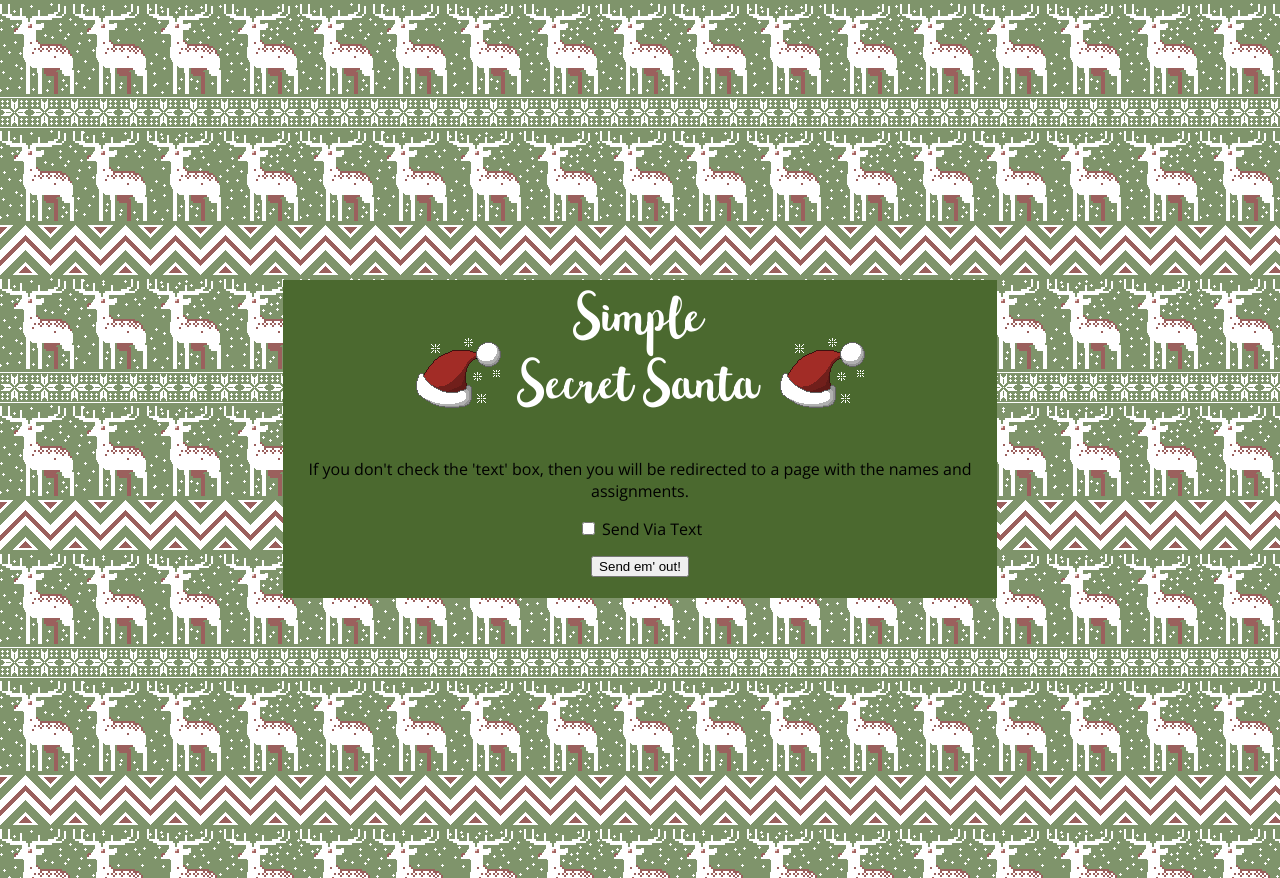
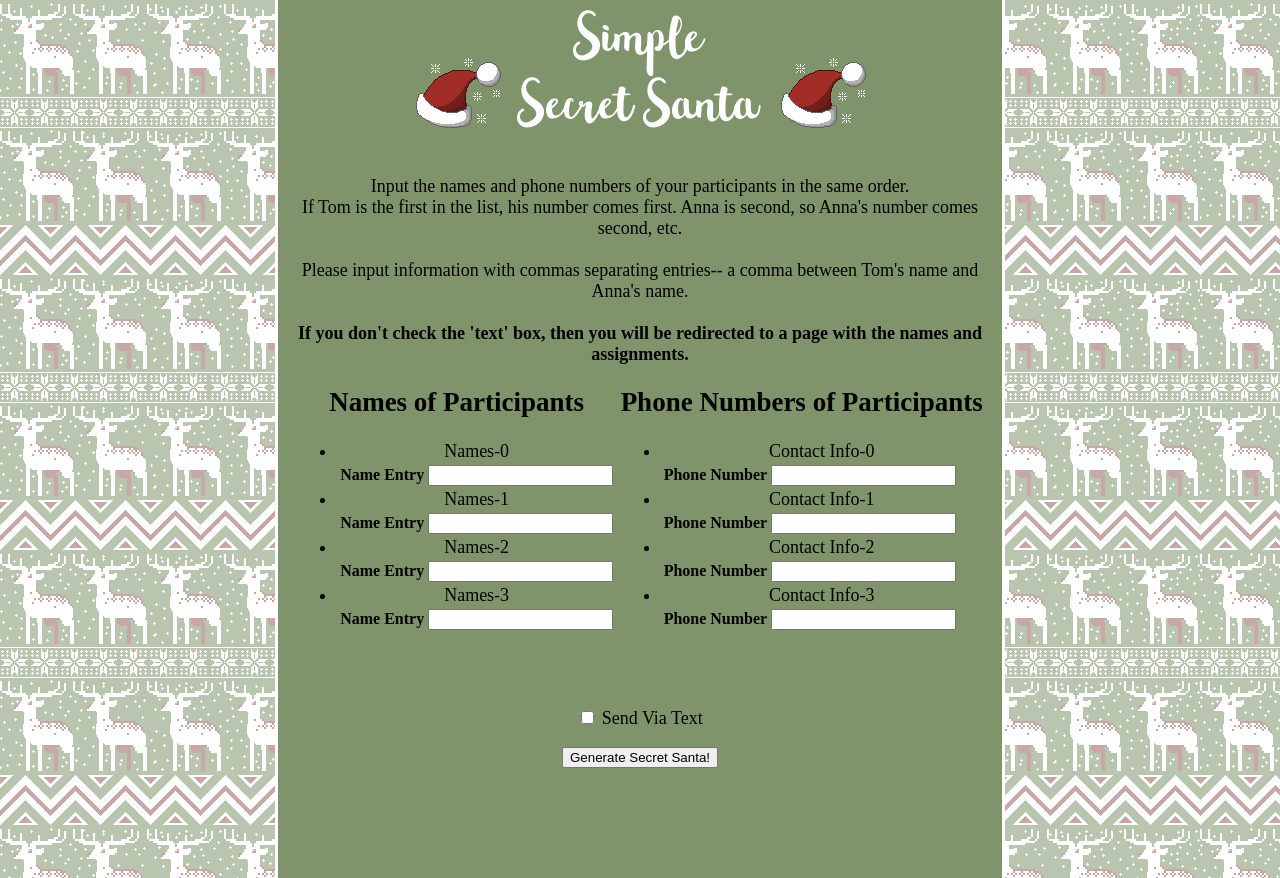
Before and after one commit to marienicole/namevoke, a Flask app: page /santa in a window 1280 px wide. Run offline with Flask 2, Linux system fonts and the light colour scheme.

Commit message:
need to remove extraneous labels from input list

```diff
--- a/app/forms.py
+++ b/app/forms.py
@@ -1,12 +1,27 @@
 from flask_wtf import FlaskForm
-from wtforms import StringField, SubmitField, TextAreaField, BooleanField, validators
+from wtforms import IntegerField, StringField, SubmitField, BooleanField, validators
+from wtforms import FieldList
+from wtforms import FormField
+from wtforms_alchemy import PhoneNumberField
 from wtforms.validators import DataRequired
 
+
+class NumParticipantsForm(FlaskForm):
+    num_people = IntegerField('Number of Participants', validators=[])
+    submit = SubmitField('Input Names and Numbers')
+
+
+class PhoneEntryForm(FlaskForm):
+    phone_number = PhoneNumberField()
+
+
+class NameEntryForm(FlaskForm):
+    name_entry = StringField()
+
+
 class ContactForm(FlaskForm):
-    names = TextAreaField('Names of Participants', validators=[DataRequired()])
-    contact_info = TextAreaField('Phone Numbers', validators=[DataRequired()])
+    names = FieldList(FormField(NameEntryForm), min_entries=4)
+    contact_info = FieldList(FormField(PhoneEntryForm), min_entries=4)
+    text = BooleanField('Send Via Text', validators=[
+                        validators.AnyOf([True, False])])
     submit = SubmitField('Generate Secret Santa!')
-
-class SendForm(FlaskForm):
-    text = BooleanField('Send Via Text', validators=[validators.AnyOf([True, False])])
-    submit = SubmitField('Send em\' out!')
--- a/app/routes.py
+++ b/app/routes.py
@@ -1,7 +1,7 @@
 from app import app
 from flask import render_template, flash, redirect
 from .santa_class import SantaGenerator
-from app.forms import ContactForm, SendForm
+from app.forms import ContactForm, NumParticipantsForm
 from .message_sender import MessageSender
 global names
 global contact_info
@@ -11,17 +11,13 @@ global ms
 @app.route('/', methods=['get', 'post'])
 @app.route('/index', methods=['get', 'post'])
 def index():
-    global names
-    global contact_info
-
-    contact_form = ContactForm()
-    if contact_form.validate_on_submit():
-        flash('Santa-list generated for {}, with contact {}'.format(contact_form.names.data,
-                                                                    contact_form.contact_info.data))
-        names = contact_form.names.data
-        contact_info = contact_form.contact_info.data
+    global num_ppl
+    ppl_form = NumParticipantsForm()
+    if ppl_form.validate_on_submit():
+        flash("Generating page for {} participants".format(ppl_form.num_people.data))
+        num_ppl = ppl_form.num_people.data
         return redirect('/santa')
-    return render_template('index.html', form=contact_form)
+    return render_template('index.html', form=ppl_form)
 
 
 @app.route('/santa', methods=['get', 'post'])
@@ -29,10 +25,20 @@ def santa():
     global names
     global contact_info
     global sg
-    send_form = SendForm()
-    if send_form.is_submitted():
-        flash('Sending via text?'.format(send_form.text.data))
-        am_i_texting = send_form.text.data
+    global num_ppl
+
+    contact_form = ContactForm()
+
+    if contact_form.is_submitted():
+        flash('Santa-list generated for {}, with contact {}'.format(contact_form.names.data,
+                                                                    contact_form.contact_info.data))
+        names = contact_form.names.data
+        contact_info = contact_form.contact_info.data
+
+        print(names)
+        print(contact_info)
+        flash('Sending via text?'.format(contact_form.text.data))
+        am_i_texting = contact_form.text.data
 
         sg = SantaGenerator(names)
 
@@ -41,7 +47,7 @@ def santa():
         else:
             return redirect('/assignments')
 
-    return render_template('santa.html', form=send_form)
+    return render_template('santa.html', form=contact_form)
 
 
 @app.route('/assignments')
--- a/app/static/stylesheets/standard.css
+++ b/app/static/stylesheets/standard.css
@@ -1,8 +1,9 @@
 body {
-  background-image: url(../images/ugly-sweater2.png);
-  font-family: 'Open Sans', sans-serif;
-  overflow-x: none;
-  overflow-y: none;
+  background-image: url(../images/ugly-sweater3.png);
+  font-family: 'Sanchez', serif;
+  font-size: 18;
+  overflow-x: hidden;
+  overflow-y: scroll;
 }
 
 img {
@@ -15,14 +16,18 @@ img {
 }
 
 #container {
+  border: 3px solid #ffffff;
   width: 55%;
-  padding: 5px;
+  height: 100%;
+  padding: 10px;
+  padding-top: 20px;
   top: 50%;
   left: 50%;
   transform: translate(-50%, -50%);
-  background: #4b692f;
+  background: #7f946b;
   margin: auto;
   position: absolute;
+  overflow: auto;
 }
 
 #inputcontainer {
--- a/app/templates/general.html
+++ b/app/templates/general.html
@@ -1,11 +1,12 @@
 <html>
 
 <head>
-  <title>{% block title %}{% endblock %}</title>
+  <title>Secret Santa - {% block title %}{% endblock %}</title>
   <meta charset="UTF-8">
   <meta name="viewport" content="width=device-width, initial-scale=1">
-  <link href="https://fonts.googleapis.com/css?family=Open+Sans|Oswald" rel="stylesheet">
+  <link href="https://fonts.googleapis.com/css?family=Spectral" rel="stylesheet">
   <link rel="stylesheet" type="text/css" href="{{url_for('static', filename='stylesheets/standard.css')}}">
+  <link rel="icon" href="{{url_for('static', filename='images/santahat_no_dec.png')}}">
 </head>
 
 <body>
--- a/app/templates/santa.html
+++ b/app/templates/santa.html
@@ -1,8 +1,32 @@
 {% extends "general.html" %}
 {% block title %}Choose Method{% endblock %}
 {%block content %}
-If you don't check the 'text' box, then you will be redirected to a page with the names and assignments.<br>
+Input the names and phone numbers of your participants in the same order. <br>
+If Tom is the first in the list, his number comes first. Anna is second, so Anna's number comes second, etc.<br><br>
+Please input information with commas separating entries-- a comma between Tom's name and Anna's name. <br><br>
+<b>If you don't check the 'text' box, then you will be redirected to a page with the names and assignments.</b><br>
 <form action="" method="post" novalidate>
+  {{ form.hidden_tag() }}
+  <div id="inputcontainer">
+    <h2>Names of Participants</h2>
+    <p>
+      {{ form.names() }}
+      <br>
+      {% for error in form.names.errors %}
+      <span style="color: red;">[{{ error }}]</span>
+      {% endfor %}
+    </p>
+  </div>
+  <div id="inputcontainer">
+    <h2> Phone Numbers of Participants </h2>
+    <p>
+      {{ form.contact_info() }}
+      <br>
+      {% for error in form.contact_info.errors %}
+      <span style="color: red;">[{{ error }}]</span>
+      {% endfor %}
+    </p>
+  </div>
   <p>
     {{ form.text() }} {{ form.text.label() }}
   </p>
```
Also changed, not shown: app/templates/index.html (+4 -19 lines), requirements.txt (+8 -4 lines), app/static/images/christmas-bg.png (deleted), app/static/images/santahat_no_dec.ico (added), app/static/images/santahat_no_dec.png (added), app/static/images/simplesanta-title.png (deleted), app/static/images/snowflakebackground.gif (deleted), app/static/images/ugly-sweater2.png (deleted), app/static/images/ugly-sweater3.png (added), 3 other files.
